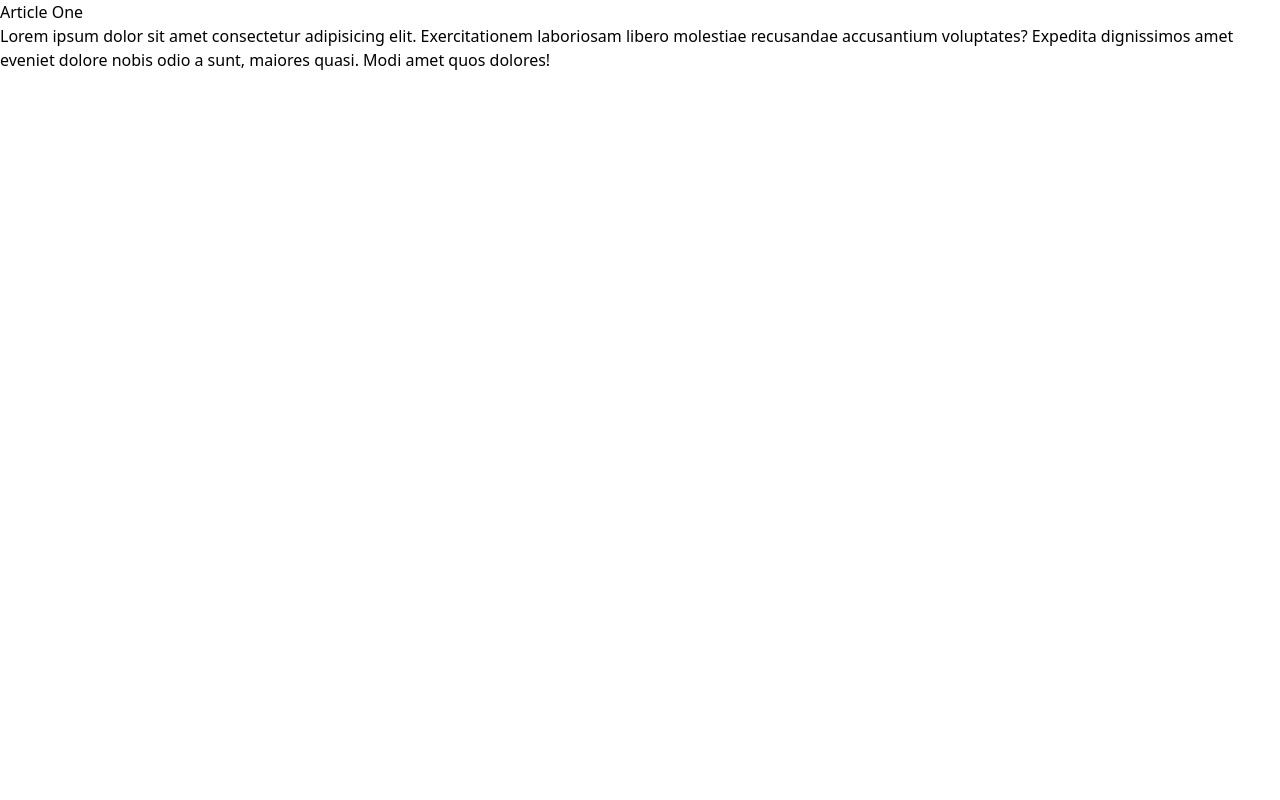
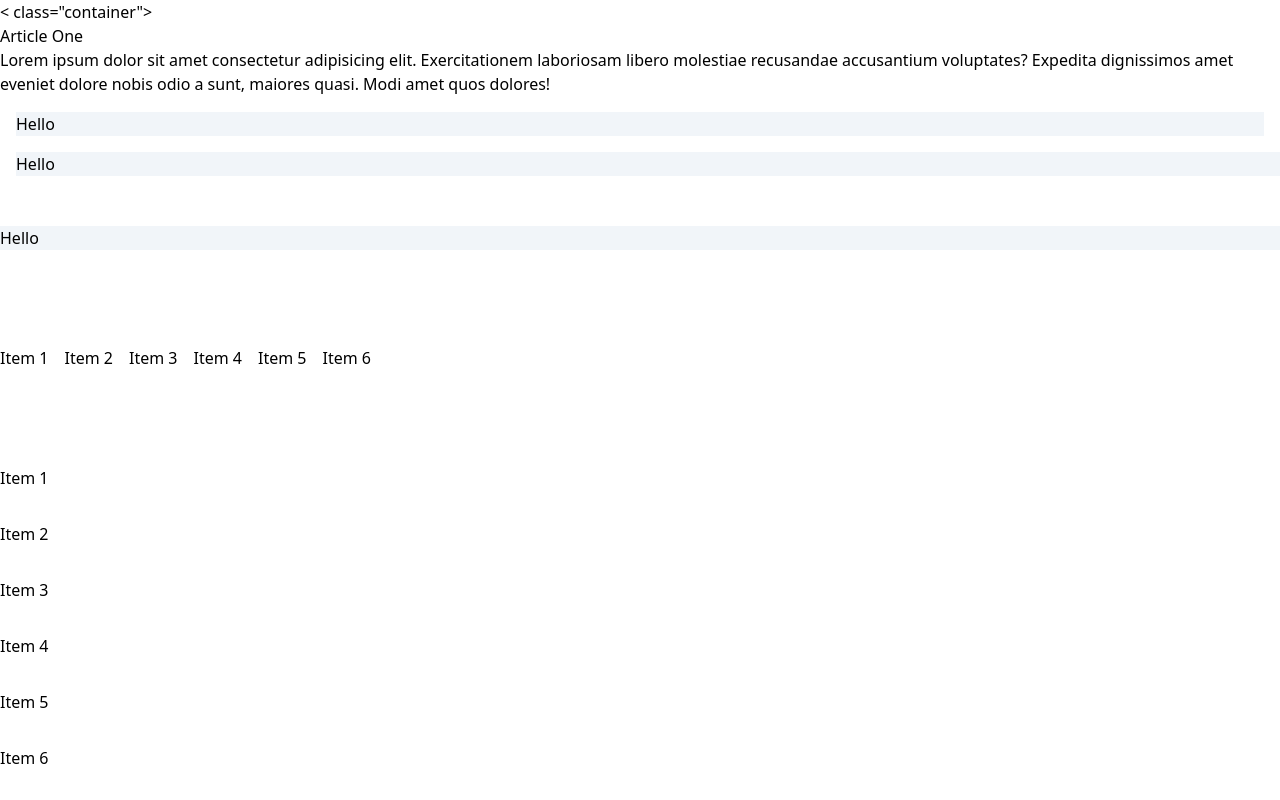
Before and after one commit to QuanXuuu/Tailwind-Sandbox, a plain HTML site: page tailwind-sandbox-starter/03-container-spacing/index.html in a window 1280 px wide. Drawn offline with nearby package versions, Linux system fonts and the light colour scheme.

Commit message:
spacing and typography

```diff
--- a/tailwind-sandbox-starter/03-container-spacing/index.html
+++ b/tailwind-sandbox-starter/03-container-spacing/index.html
@@ -9,7 +9,7 @@
   </head>
   <body>
     <!-- Container -->
-    <div class="container">
+    < class="container">
       <article>
         <h3>Article One</h3>
         <p>
@@ -21,12 +21,31 @@
       </article>
 
       <!-- Margin -->
-
+<div class="bg-slate-100 m-4">Hello</div>
+<div class="bg-slate-100 ml-4">Hello</div>
+<div class="bg-slate-100 mt-[50px]">Hello</div>
       <!-- Padding -->
 
       <!-- Space Between X -->
+      <div class="flex mt-24 space-x-4">
+        <div>Item 1</div>
+<div>Item 2</div>
+<div>Item 3</div>
+<div>Item 4</div>
+<div>Item 5</div>
+<div>Item 6</div>
+</div>
 
       <!-- Space Between Y -->
+      <div class="flex flex-col mt-24 space-y-8">
+<div>Item 1</div>
+<div>Item 2</div>
+<div>Item 3</div>
+<div>Item 4</div>
+<div>Item 5</div>
+<div>Item 6</div>
+</div>
+
     </div>
   </body>
 </html>
```
Also changed, not shown: tailwind-sandbox-starter/04-typography/index.html (+17 -0 lines).
